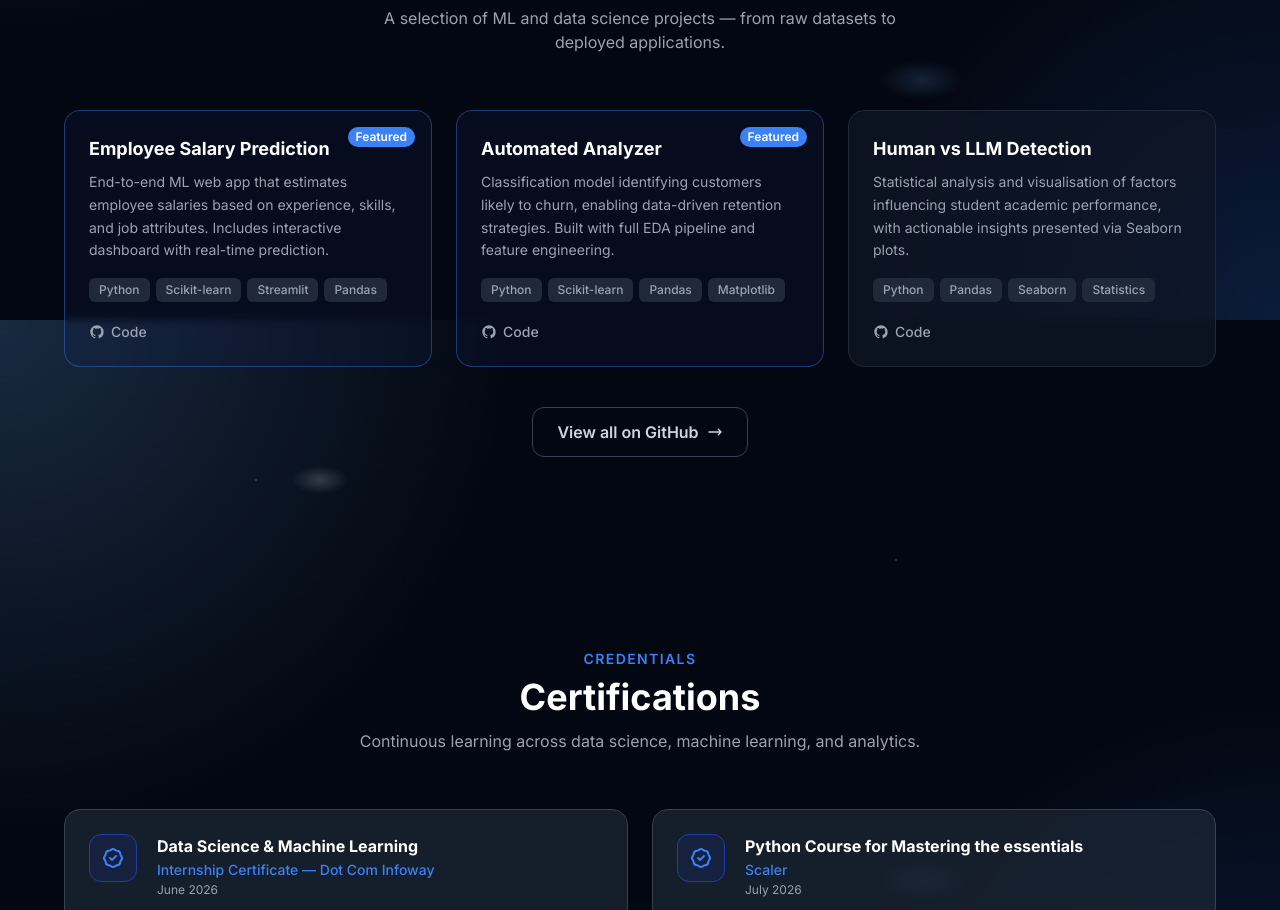
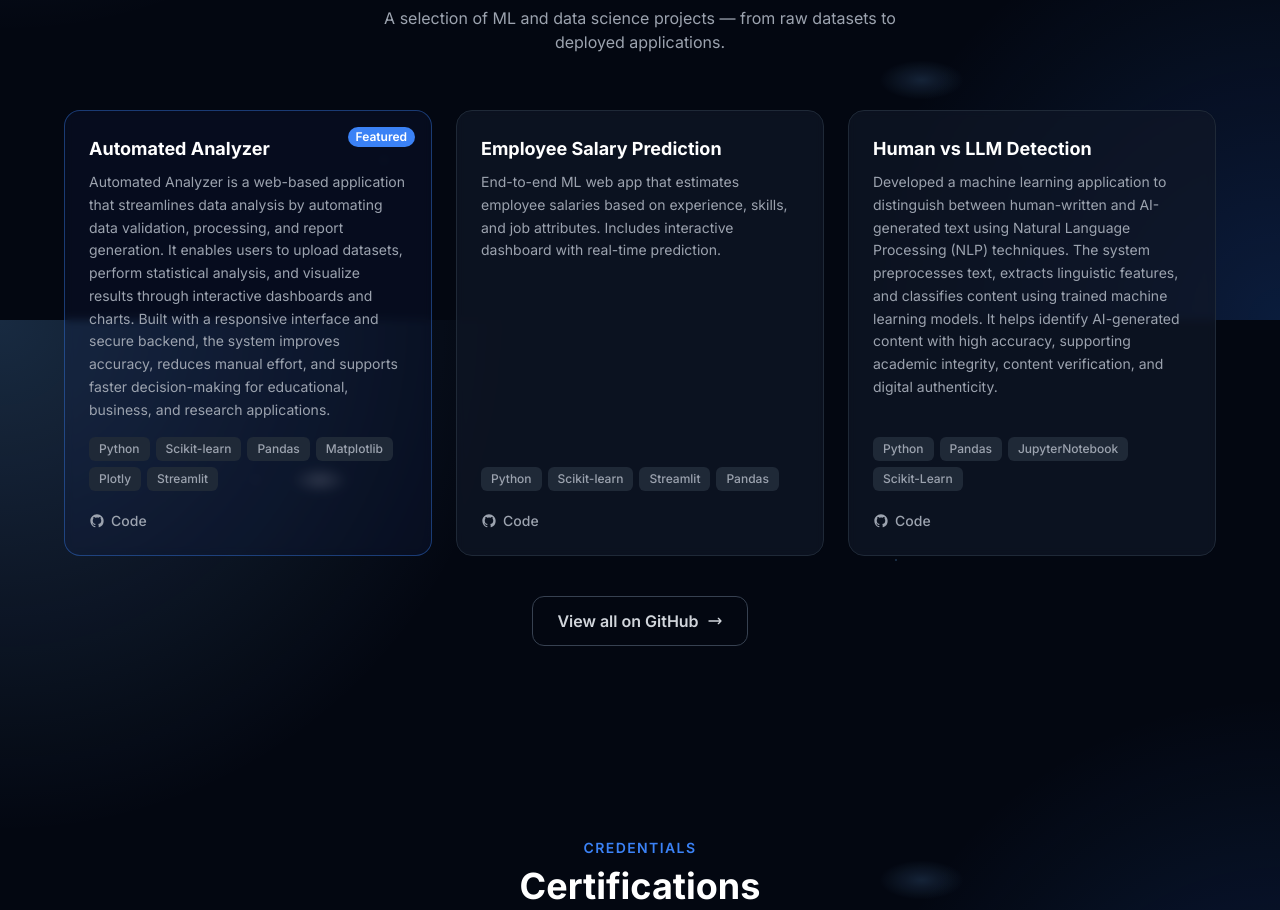
Before and after one commit to kattziee/Portfolio, a Next.js app: page / in a window 1280 px wide. Shown: the part 2080-2990 px from the top of the page. Built offline with nearby package versions, Linux system fonts and the light colour scheme.

Commit message:
Swap project titles and update descriptions
Swapped titles and descriptions of the first two projects in the Projects component. Updated tech stack for the Automated Analyzer project.

```diff
--- a/components/Projects.tsx
+++ b/components/Projects.tsx
@@ -2,6 +2,14 @@
 import { useEffect, useRef } from "react";
 
 const projects = [
+  {
+    title: "Automated Analyzer",
+    description:
+      "Automated Analyzer is a web-based application that streamlines data analysis by automating data validation, processing, and report generation. It enables users to upload datasets, perform statistical analysis, and visualize results through interactive dashboards and charts. Built with a responsive interface and secure backend, the system improves accuracy, reduces manual effort, and supports faster decision-making for educational, business, and research applications.",
+    tech: ["Python", "Scikit-learn", "Pandas", "Matplotlib", "Plotly", "Streamlit"],
+    demo: null,
+    highlight: true,
+  },
   {
     title: "Employee Salary Prediction",
     description:
@@ -9,22 +17,13 @@ const projects = [
     tech: ["Python", "Scikit-learn", "Streamlit", "Pandas"],
     github: "https://github.com/kattziee",
     demo: null,
-    highlight: true,
-  },
-  {
-    title: "Automated Analyzer",
-    description:
-      "Classification model identifying customers likely to churn, enabling data-driven retention strategies. Built with full EDA pipeline and feature engineering.",
-    tech: ["Python", "Scikit-learn", "Pandas", "Matplotlib"],
-    github: "https://github.com/kattziee",
-    demo: null,
-    highlight: true,
+    highlight: null,
   },
   {
     title: "Human vs LLM Detection",
     description:
-      "Statistical analysis and visualisation of factors influencing student academic performance, with actionable insights presented via Seaborn plots.",
-    tech: ["Python", "Pandas", "Seaborn", "Statistics"],
+      "Developed a machine learning application to distinguish between human-written and AI-generated text using Natural Language Processing (NLP) techniques. The system preprocesses text, extracts linguistic features, and classifies content using trained machine learning models. It helps identify AI-generated content with high accuracy, supporting academic integrity, content verification, and digital authenticity.",
+    tech: ["Python", "Pandas", "JupyterNotebook", "Scikit-Learn"],
     github: "https://github.com/kattziee",
     demo: null,
   },
```
